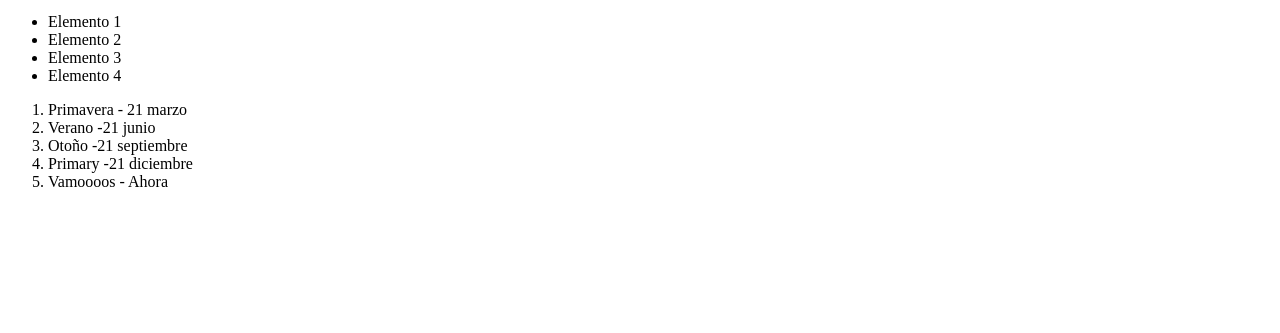
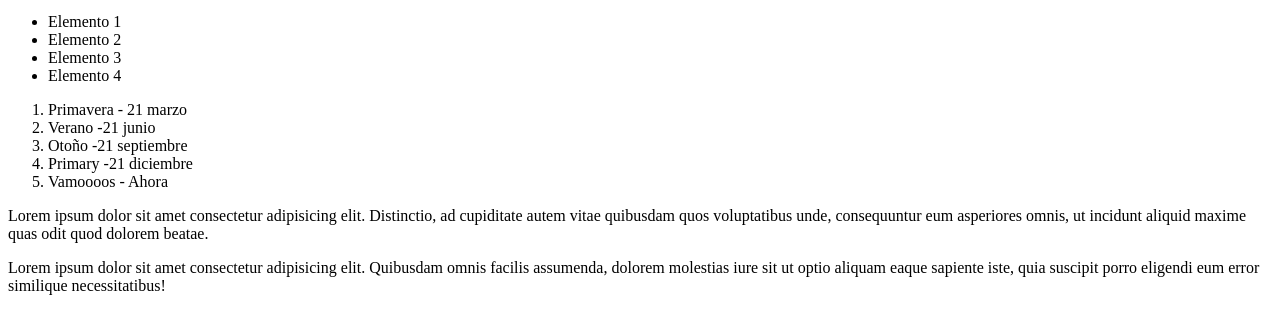
Before and after one commit to Jean12P/Curso-Git, a plain HTML site: page index.html in a window 1280 px wide. Shown: the part 101-434 px from the top of the page. Drawn offline with Linux system fonts and the light colour scheme.

Commit message:
Agregando 2 parrafos

```diff
--- a/index.html
+++ b/index.html
@@ -22,5 +22,13 @@
         <li>Primary -21 diciembre</li>
         <li>Vamoooos - Ahora</li>
     </ol>
+
+    <p>
+        Lorem ipsum dolor sit amet consectetur adipisicing elit. Distinctio, ad cupiditate autem vitae quibusdam quos voluptatibus unde, consequuntur eum asperiores omnis, ut incidunt aliquid maxime quas odit quod dolorem beatae.
+    </p>
+
+    <p>
+        Lorem ipsum dolor sit amet consectetur adipisicing elit. Quibusdam omnis facilis assumenda, dolorem molestias iure sit ut optio aliquam eaque sapiente iste, quia suscipit porro eligendi eum error similique necessitatibus!
+    </p>
 </body>
 </html>
```
